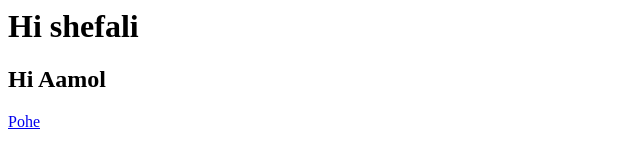
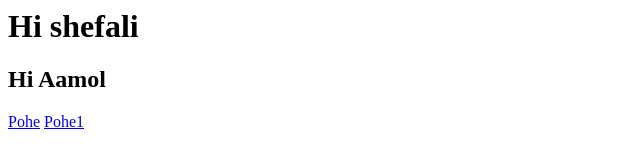
Before and after one commit to shefalidk/My_First_Project, a plain HTML site: page docs/index.html in a window 1280 px wide. Shown: the full height of the page, 0-640 px from the left. Drawn offline with Linux system fonts and the light colour scheme.

Commit message:
Update index.html

```diff
--- a/docs/index.html
+++ b/docs/index.html
@@ -2,3 +2,5 @@
 <h2> Hi Aamol </h2>
 
 <a href="https://shefalidk.github.io/My_First_Project/Pohe_recipe_Sirs_changes_final6.htm">Pohe</a>
+
+<a href="https://shefalidk.github.io/My_First_Project/Indian_Pohe_Receipe.htm">Pohe1</a>
```
